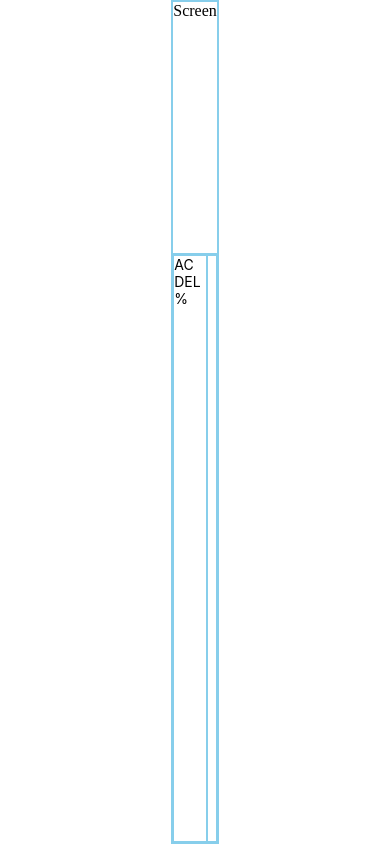
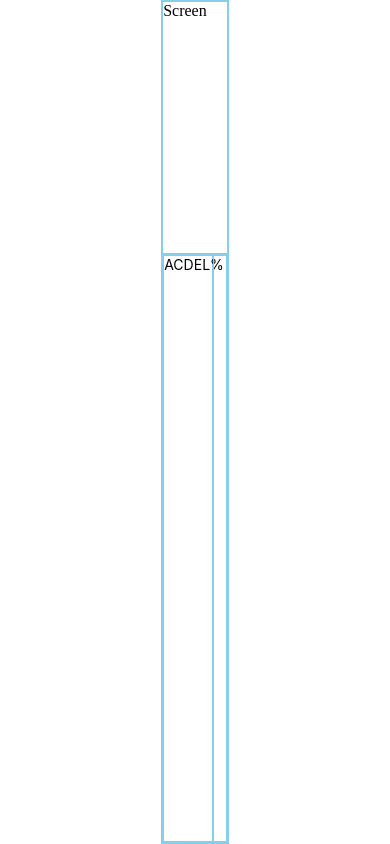
Before and after one commit to D-Coder135/CalC-App_React-Native, a React Native app: screen / in a window 390 px wide. Built offline with nearby package versions, Linux system fonts and the light colour scheme.

Commit message:
add the flexDirection property for the leftSideButtons attribute

```diff
--- a/components/Buttons.js
+++ b/components/Buttons.js
@@ -42,7 +42,8 @@ const styles = StyleSheet.create({
     leftSideButtons: {
         borderWidth: 1,
         borderColor: 'skyblue',
-        flex: 8
+        flex: 8,
+        flexDirection: 'row'
     },
 
     rightSideButtons: {
```
